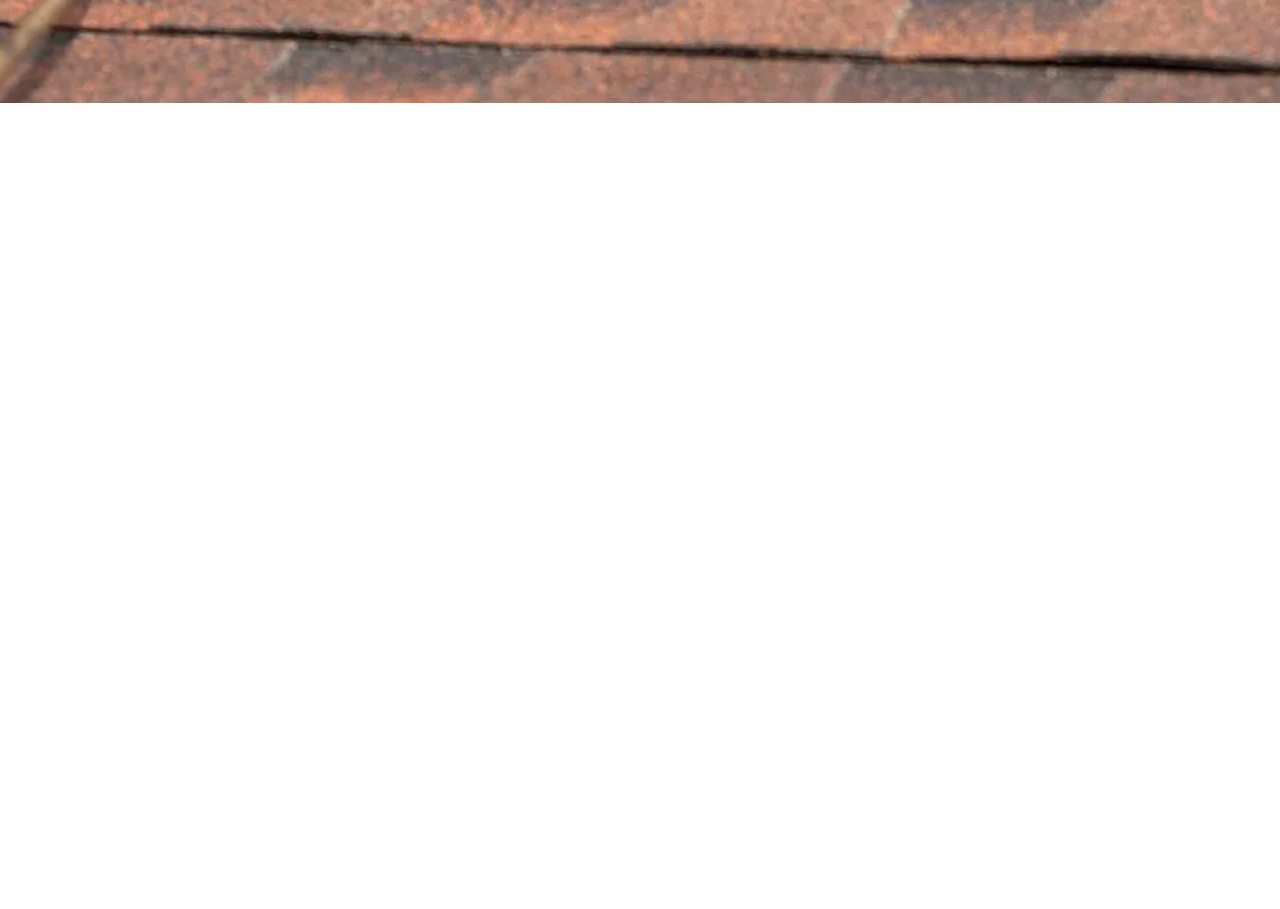
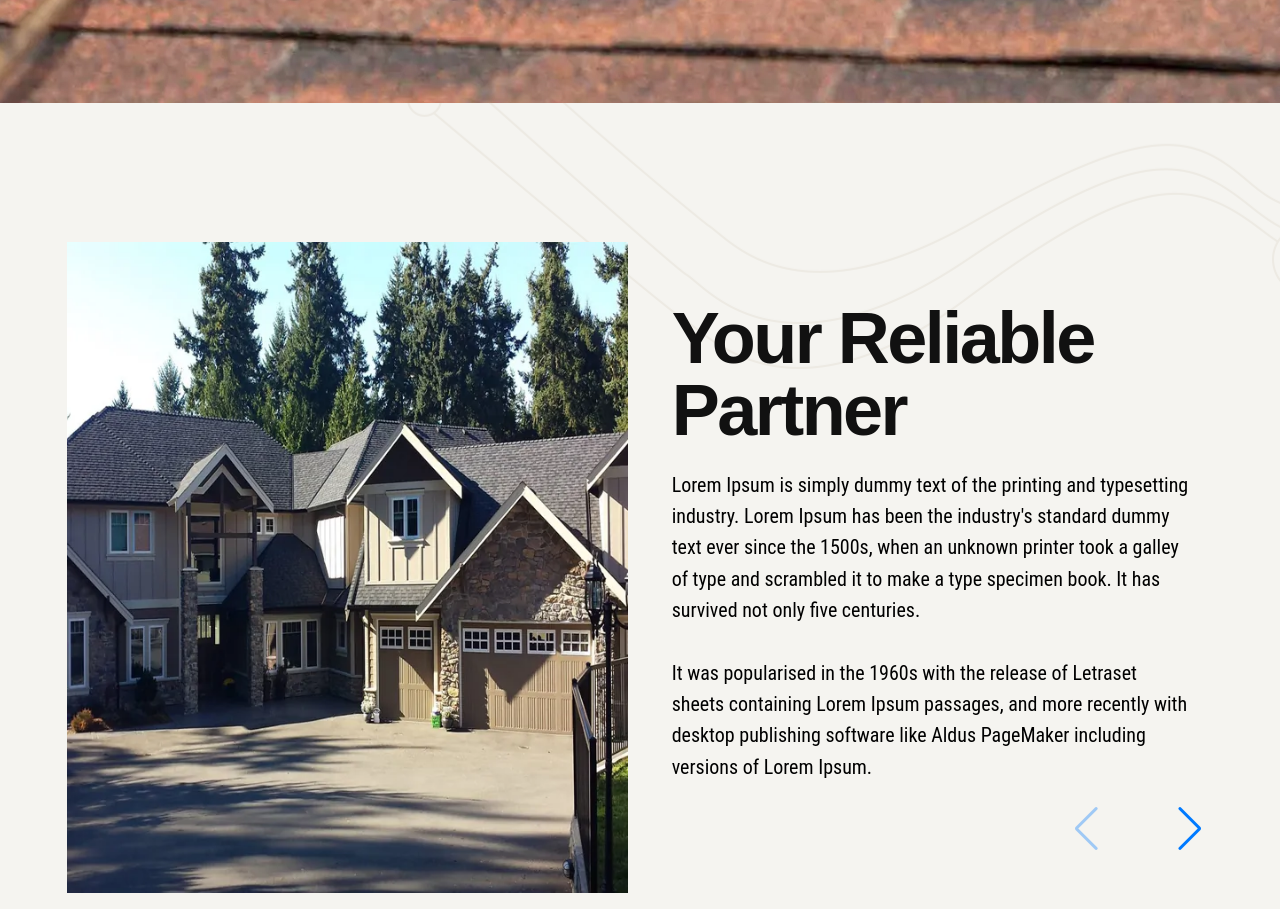
Before and after one commit to Armando-Grados/Trabajo_Final_Tecsup, a React (Create React App) app: page /welcome in a window 1280 px wide. Shown: the part 697-1606 px from the top of the page. Before the commit the page ends 800 px from the top, so only its background shows below. Built offline with nearby package versions, Linux system fonts and the light colour scheme.

Commit message:
testimonial section added

```diff
--- /dev/null
+++ b/src/components/welcome/testimonial/Testimonial.jsx
@@ -0,0 +1,101 @@
+import React from "react";
+// Import Swiper React components
+import { Swiper, SwiperSlide } from "swiper/react";
+
+// import required modules
+import { Navigation } from "swiper";
+// Import Swiper styles
+import "swiper/css";
+import "swiper/css/navigation";
+import "./testimonial.css";
+
+import img from "../../../assets/welcome/aboutimg.webp";
+
+const Testimonial = () => {
+  return (
+    <>
+      <div className="welcome__testimonial">
+        <div className="container testimonial__container">
+          <div className="row">
+            <div className="testimonial__content-box">
+              <div className="left col">
+                <img src={img} alt="" />
+              </div>
+              <div className="right col">
+                <Swiper
+                  navigation={true}
+                  modules={[Navigation]}
+                  className="mySwiper"
+                >
+                  <SwiperSlide>
+                    <div className="testimonial__content">
+                      <h4 className="testimonial__heading">
+                        Your Reliable Partner
+                      </h4>
+                      <p className="content">
+                        Lorem Ipsum is simply dummy text of the printing and
+                        typesetting industry. Lorem Ipsum has been the
+                        industry's standard dummy text ever since the 1500s,
+                        when an unknown printer took a galley of type and
+                        scrambled it to make a type specimen book. It has
+                        survived not only five centuries.
+                        <br />
+                        <br />
+                        It was popularised in the 1960s with the release of
+                        Letraset sheets containing Lorem Ipsum passages, and
+                        more recently with desktop publishing software like
+                        Aldus PageMaker including versions of Lorem Ipsum.
+                      </p>
+                    </div>
+                  </SwiperSlide>
+                  <SwiperSlide>
+                    <div className="testimonial__content">
+                      <h4 className="testimonial__heading">Why Hire Us?</h4>
+                      <p className="content">
+                        Lorem Ipsum is simply dummy text of the printing and
+                        typesetting industry. Lorem Ipsum has been the
+                        industry's standard dummy text ever since the 1500s,
+                        when an unknown printer took a galley of type and
+                        scrambled it to make a type specimen book. It has
+                        survived not only five centuries.
+                        <br />
+                        <br />
+                        It was popularised in the 1960s with the release of
+                        Letraset sheets containing Lorem Ipsum passages, and
+                        more recently with desktop publishing software like
+                        Aldus PageMaker including versions of Lorem Ipsum.
+                      </p>
+                      <button className="btn btn-primary">Read More</button>
+                    </div>
+                  </SwiperSlide>
+                  <SwiperSlide>
+                    <div className="testimonial__content">
+                      <h4 className="testimonial__heading">Our Mission</h4>
+                      <p className="content">
+                        Lorem Ipsum is simply dummy text of the printing and
+                        typesetting industry. Lorem Ipsum has been the
+                        industry's standard dummy text ever since the 1500s,
+                        when an unknown printer took a galley of type and
+                        scrambled it to make a type specimen book. It has
+                        survived not only five centuries.
+                        <br />
+                        <br />
+                        It was popularised in the 1960s with the release of
+                        Letraset sheets containing Lorem Ipsum passages, and
+                        more recently with desktop publishing software like
+                        Aldus PageMaker including versions of Lorem Ipsum.
+                      </p>
+                      <button className="btn btn-primary">Read More</button>
+                    </div>
+                  </SwiperSlide>
+                </Swiper>
+              </div>
+            </div>
+          </div>
+        </div>
+      </div>
+    </>
+  );
+};
+
+export default Testimonial;
--- /dev/null
+++ b/src/components/welcome/testimonial/testimonial.css
@@ -0,0 +1,67 @@
+.welcome__testimonial {
+  background: url("../../../assets/welcome/bg-personal-testimonials.png");
+  background-repeat: no-repeat;
+  background-position: center center;
+  overflow: hidden;
+}
+.testimonial__container {
+  padding: 7rem 0;
+}
+.testimonial__content .testimonial__heading {
+  margin-bottom: 1.5rem;
+  font-size: 4.5rem;
+  font-family: monumentextended, sans-serif;
+  line-height: 1;
+  color: #111;
+  text-transform: capitalize;
+  letter-spacing: -0.035em;
+}
+.testimonial__content .content {
+  color: #000;
+  font-size: 1.25rem;
+  line-height: 1.56666667;
+  text-rendering: optimizeLegibility;
+}
+.testimonial__content-box {
+  display: block;
+  padding: 15px;
+}
+
+.testimonial__content-box .col {
+  position: relative;
+}
+.testimonial__content-box .col img {
+  width: 100%;
+}
+@media (min-width: 960px) {
+  .testimonial__content-box > .col {
+    width: 48%;
+    float: left;
+    padding: 1%;
+  }
+  .testimonial__content-box .right .testimonial__content {
+    padding: 60px 20px;
+  }
+  .swiper-button-next {
+    top: 96%;
+  }
+  .swiper-button-prev {
+    top: 96%;
+    left: 75%;
+  }
+}
+
+.testimonial__content-box button {
+  margin-top: 30px;
+  background: #55af00;
+  border-color: #55af00;
+  padding: 1rem 2.5rem;
+  border-radius: 500px;
+  font-weight: 700;
+  font-size: 1.125rem;
+  text-transform: uppercase;
+  border: none;
+  color: #fff;
+  font-family: monumentextended, sans-serif;
+  cursor: pointer;
+}
--- a/src/pages/WelcomePge.jsx
+++ b/src/pages/WelcomePge.jsx
@@ -1,10 +1,12 @@
 import React from "react";
 import Hero from "../components/welcome/hero/Hero";
+import Testomonial from "../components/welcome/testimonial/Testimonial";
 
 const WelcomePge = () => {
   return (
     <>
       <Hero />
+      <Testomonial />
     </>
   );
 };
```
Also changed, not shown: src/assets/welcome/aboutimg.webp (added), src/assets/welcome/bg-personal-testimonials.png (added).
